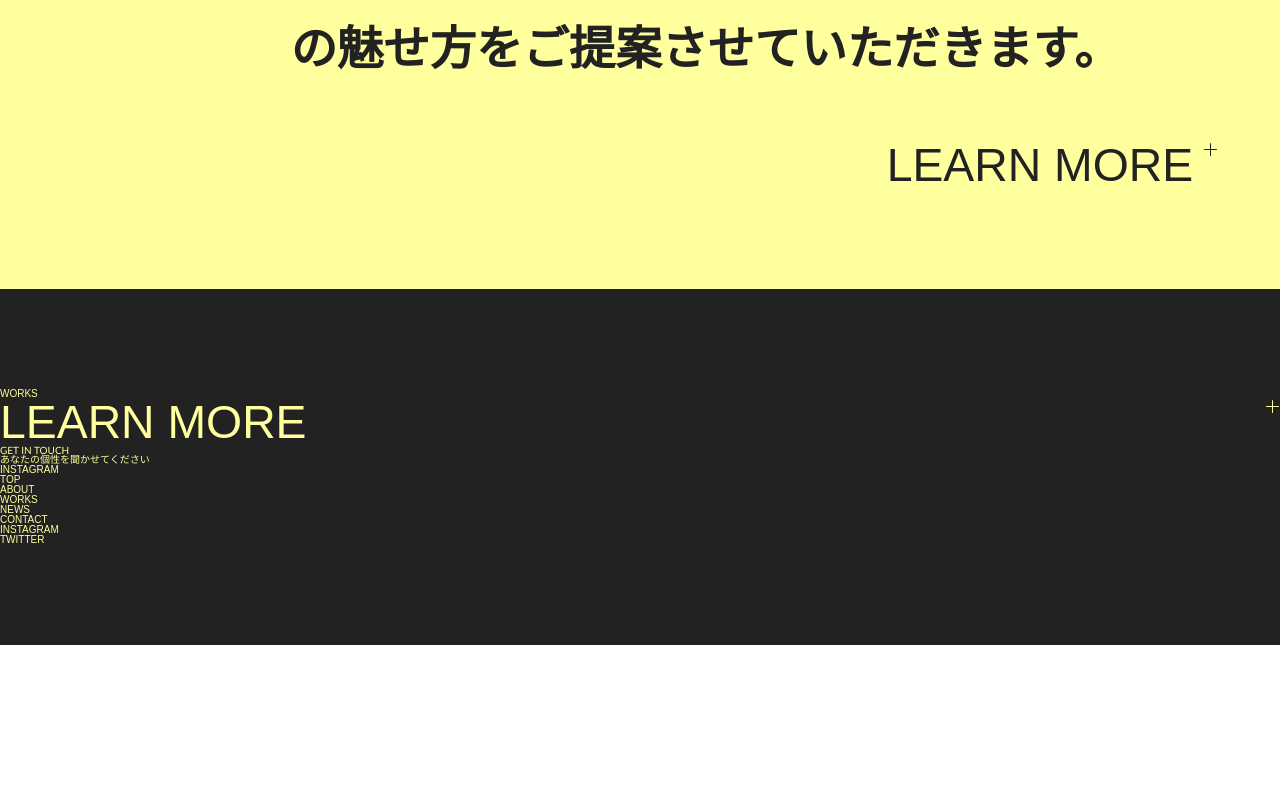
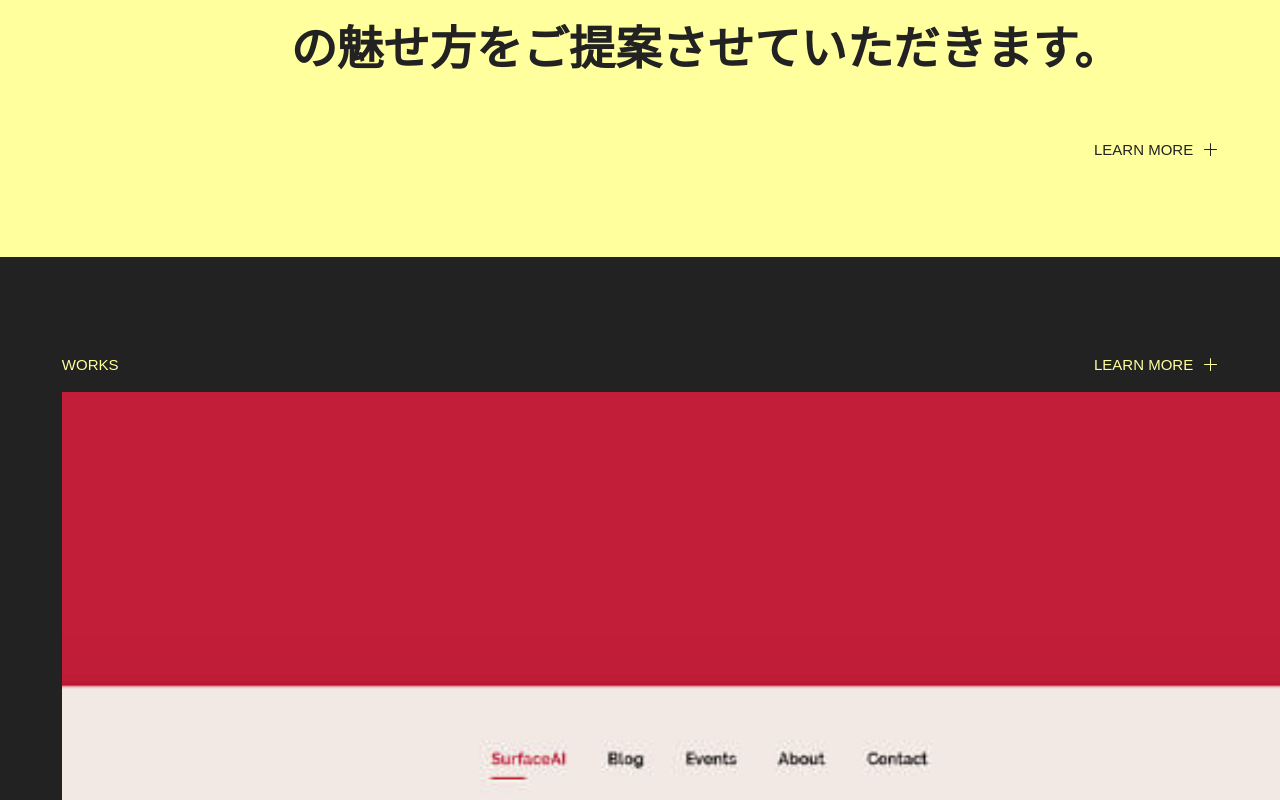
Before and after one commit to Taka0010/yamataka_port, a website built with Parcel: page index.html in a window 1280 px wide. Shown: the part 2640-3440 px from the top of the page. Before the commit the page ends 3285 px from the top, so only its background shows below. Built offline with nearby package versions, Linux system fonts and the light colour scheme; a script that the page names is missing; files whose address does not match are found by name.

Commit message:
スライダー追加
スライダー追加しました。

```diff
--- a/index.html
+++ b/index.html
@@ -9,11 +9,17 @@
     <title>Base HTML</title>
     <!--▽CSS▽-->
     <link rel="stylesheet" href="css/style.css" />
+    <link rel="stylesheet" href="css/lib/swiper.css" />
     <link
       href="https://use.fontawesome.com/releases/v5.6.1/css/all.css"
       rel="stylesheet"
     />
     <!--△CSS△-->
+
+    <!--▽SCRIPT▽-->
+    <script defer src="js/lib/swiper.js"></script>
+    <script type="module" defer src="js/script.js"></script>
+    <!--△SCRIPT△-->
 
     <!--▽FONT▽-->
     <script>
@@ -90,7 +96,7 @@
             わたしはそういった表層的に取り繕う提案ではなく、クライアント様が持っている個性を見つけ出し、最大限に引き出し、その人特有の魅せ方をご提案させていただきます。
           </p>
         </div>
-        <p class="about__link learnMore"><a href="#">LEARN MORE</a></p>
+        <p class="about__link learnMore fsz-1"><a href="#">LEARN MORE</a></p>
       </section>
       <!--△ About △-->
     </section>
@@ -99,9 +105,27 @@
       <!--▽ Slider ▽-->
       <section class="works">
         <div class="works__txt">
-          <p class="works__ttl">WORKS</p>
-          <p class="works__link learnMore">LEARN MORE</p>
-          <div class="works__slider"></div>
+          <p class="works__ttl fsz-1">WORKS</p>
+          <p class="works__link learnMore fsz-1">LEARN MORE</p>
+        </div>
+        <div class="works__slider">
+          <div class="swiper-container workSlider">
+            <div class="swiper-wrapper">
+              <div class="swiper-slide">
+                <img src="img/common/slider-01.jpg" alt="" />
+              </div>
+              <div class="swiper-slide">
+                <img src="img/common/slider-02.jpg" alt="" />
+              </div>
+              <div class="swiper-slide">
+                <img src="img/common/slider-01.jpg" alt="" />
+              </div>
+              <div class="swiper-slide">
+                <img src="img/common/slider-02.jpg" alt="" />
+              </div>
+            </div>
+            <div class="swiper-scrollbar"></div>
+          </div>
         </div>
       </section>
       <!--△ Slider △-->
@@ -115,7 +139,7 @@
 
       <!--▽ Instagram ▽-->
       <section class="instagram">
-        <p class="instagram__ttl">INSTAGRAM</p>
+        <p class="instagram__ttl fsz-1">INSTAGRAM</p>
         <div class="instagram__imgs"></div>
       </section>
       <!--△ Instagram △-->
@@ -124,17 +148,27 @@
       <footer class="footer">
         <nav class="pageLinks">
           <ul class="pageLinks__lists">
-            <li class="pageLinks__list"><a href="#">TOP</a></li>
-            <li class="pageLinks__list"><a href="#">ABOUT</a></li>
-            <li class="pageLinks__list"><a href="#">WORKS</a></li>
-            <li class="pageLinks__list"><a href="#">NEWS</a></li>
-            <li class="pageLinks__list"><a href="#">CONTACT</a></li>
+            <li class="pageLinks__list fsz-2">
+              <a href="#" class="pageLinks__list--link">TOP</a>
+            </li>
+            <li class="pageLinks__list fsz-2">
+              <a href="#" class="pageLinks__list--link">ABOUT</a>
+            </li>
+            <li class="pageLinks__list fsz-2">
+              <a href="#" class="pageLinks__list--link">WORKS</a>
+            </li>
+            <li class="pageLinks__list fsz-2">
+              <a href="#" class="pageLinks__list--link">NEWS</a>
+            </li>
+            <li class="pageLinks__list fsz-2">
+              <a href="#" class="pageLinks__list--link">CONTACT</a>
+            </li>
           </ul>
         </nav>
         <div class="sns">
           <ul class="sns__lists">
-            <li class="sns__list"><a href="#">INSTAGRAM</a></li>
-            <li class="sns__list"><a href="#">TWITTER</a></li>
+            <li class="sns__list fsz-1"><a href="#">INSTAGRAM</a></li>
+            <li class="sns__list fsz-1"><a href="#">TWITTER</a></li>
           </ul>
         </div>
       </footer>
@@ -143,8 +177,8 @@
 
     <!--▽JS▽-->
     <script src="https://ajax.googleapis.com/ajax/libs/jquery/3.2.1/jquery.min.js"></script>
-    <script defer src="js/swiper.js"></script>
-    <script defer src="js/script.js"></script>
+    <!-- <script defer src="js/swiper.js"></script> -->
+
     <!--△JS△-->
   </body>
 </html>
--- a/js/script.js
+++ b/js/script.js
@@ -1,6 +1,15 @@
+// "use strict";
 
-
-
+// import Swiper from "swiper/bundle";
+// // import "../node_modules/swiper/swiper-bundle.css";
+const swiper = new Swiper(".workSlider", {
+  slidesPerView: 1.2,
+  spaceBetween: 15,
+  scrollbar: {
+    el: ".swiper-scrollbar",
+    hide: true,
+  },
+});
 /*
 // ページのリロードなしのJSを更新する
 if(module.hot){
--- a/package.json
+++ b/package.json
@@ -2,7 +2,6 @@
   "name": "taka-dev",
   "version": "1.0.0",
   "description": "webpage",
-  "main": "script.js",
   "scripts": {
     "watch:sass": "node-sass scss/style.scss css/style.css -w",
     "devserver": "live-server",
@@ -18,7 +17,8 @@
   "license": "taka-dev-env",
   "dependencies": {
     "core-js": "^3.9.0",
-    "regenerator-runtime": "^0.13.7"
+    "regenerator-runtime": "^0.13.7",
+    "swiper": "^6.5.9"
   },
   "devDependencies": {
     "autoprefixer": "^7.1.4",
--- a/scss/layout/_base.scss
+++ b/scss/layout/_base.scss
@@ -24,3 +24,9 @@ body {
   font-family: Optima, sans-serif;
   font-weight: 100;
 }
+.fsz-1 {
+  font-size: 1.5rem;
+}
+.fsz-2 {
+  font-size: 1.4rem;
+}
--- a/scss/layout/_main.scss
+++ b/scss/layout/_main.scss
@@ -1,3 +1,4 @@
+// The First Half
 .fstSeg {
   position: relative;
   &__sideTxt {
@@ -46,7 +47,7 @@
 
 .about {
   position: relative;
-  padding: 0 calc(20 / 414 * 100vw);
+  @include padSpacing;
   &__ttl {
     display: inline-block;
     font-size: calc(35 / 414 * 100vw);
@@ -80,3 +81,86 @@
     text-align: right;
   }
 }
+
+// The Second Half
+.works {
+  margin-bottom: 15rem;
+  &__slider {
+    width: calc(394 / 414 * 100vw);
+    margin-left: auto;
+  }
+  &__txt {
+    display: flex;
+    align-items: center;
+    justify-content: space-between;
+    @include padSpacing;
+    margin-bottom: 2rem;
+  }
+}
+
+.getInTouch {
+  margin-bottom: 15rem;
+  &__en {
+    font-size: calc(50 / 414 * 100vw);
+    text-align: center;
+    margin-bottom: 2rem;
+    text-decoration: underline;
+  }
+  &__jp {
+    font-size: calc(15 / 414 * 100vw);
+    text-align: center;
+    color: #fff;
+  }
+}
+
+.instagram {
+  @include padSpacing;
+  margin-bottom: 2rem;
+}
+
+.footer {
+  @include padSpacing;
+  .pageLinks {
+    width: calc(280 / 414 * 100vw);
+    margin: 0 auto 1rem 0;
+    &__lists {
+      display: flex;
+      flex-wrap: wrap;
+    }
+    &__list {
+      margin-bottom: 2rem;
+      &::after {
+        content: "";
+        display: inline-block;
+        height: 100%;
+        width: 0.1rem;
+        transform: rotateZ(25deg);
+        background-color: $color-main;
+      }
+      &:nth-of-type(1) a,
+      &:nth-of-type(4) a {
+        padding-left: 0;
+      }
+      &--link {
+        padding: 0 2rem;
+      }
+    }
+  }
+  .sns {
+    width: calc(181 / 414 * 100vw);
+    margin-left: auto;
+    &__list {
+      margin-bottom: 1.7rem;
+      display: flex;
+      align-items: center;
+      &::before {
+        content: "";
+        display: inline-block;
+        width: 4rem;
+        height: 0.1rem;
+        margin-right: 0.5rem;
+        background-color: #fff;
+      }
+    }
+  }
+}
--- a/scss/module/_components.scss
+++ b/scss/module/_components.scss
@@ -1,7 +1,6 @@
 .learnMore {
   position: relative;
   padding-right: 2.5rem;
-  font-size: calc(15 / 414 * 100vw);
   &:before,
   &:after {
     display: block;
@@ -30,3 +29,17 @@
     }
   }
 }
+
+.workSlider {
+  .swiper-scrollbar {
+    opacity: 1 !important;
+    height: 1px !important;
+    background: #fff !important;
+    &-drag {
+      height: 10px;
+      background: $color-main;
+      border-radius: 10px;
+      top: -5px;
+    }
+  }
+}
--- a/scss/setting/_mixins.scss
+++ b/scss/setting/_mixins.scss
@@ -1,21 +1,33 @@
-@mixin absCenter{
+@mixin absCenter {
   position: absolute;
   top: 50%;
   left: 50%;
   transform: translate(-50%, -50%);
 }
 
-@mixin respond($breakpoint){
-  @if $breakpoint == spBig{
-     @media only screen and (min-width: 400px){ @content };
+@mixin padSpacing {
+  padding: 0 calc(20 / 414 * 100vw);
+}
+
+@mixin respond($breakpoint) {
+  @if $breakpoint == spBig {
+    @media only screen and (min-width: 400px) {
+      @content;
+    }
   }
-  @if $breakpoint == tab-port{
-    @media only screen and (min-width: 768px){ @content };
+  @if $breakpoint == tab-port {
+    @media only screen and (min-width: 768px) {
+      @content;
+    }
   }
-  @if $breakpoint == laptop{
-    @media only screen and (min-width: 992px){ @content };
+  @if $breakpoint == laptop {
+    @media only screen and (min-width: 992px) {
+      @content;
+    }
   }
-  @if $breakpoint == desktop{
-    @media only screen and (min-width: 1200px){ @content };
+  @if $breakpoint == desktop {
+    @media only screen and (min-width: 1200px) {
+      @content;
+    }
   }
 }
```
Also changed, not shown: css/style.css, img/common/slider-01.jpg (renamed from img/top/slider-01.jpg), img/common/slider-02.jpg (renamed from img/top/slider-02.jpg), 3 other files.
